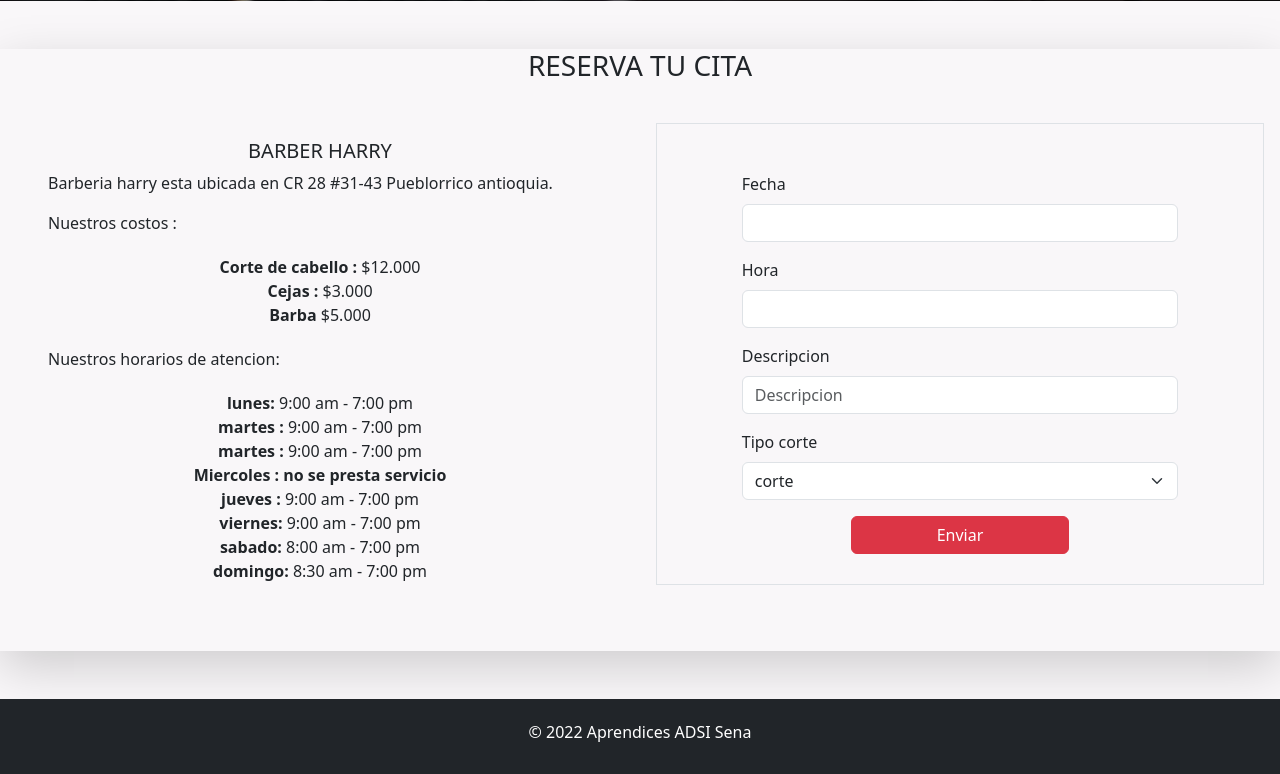
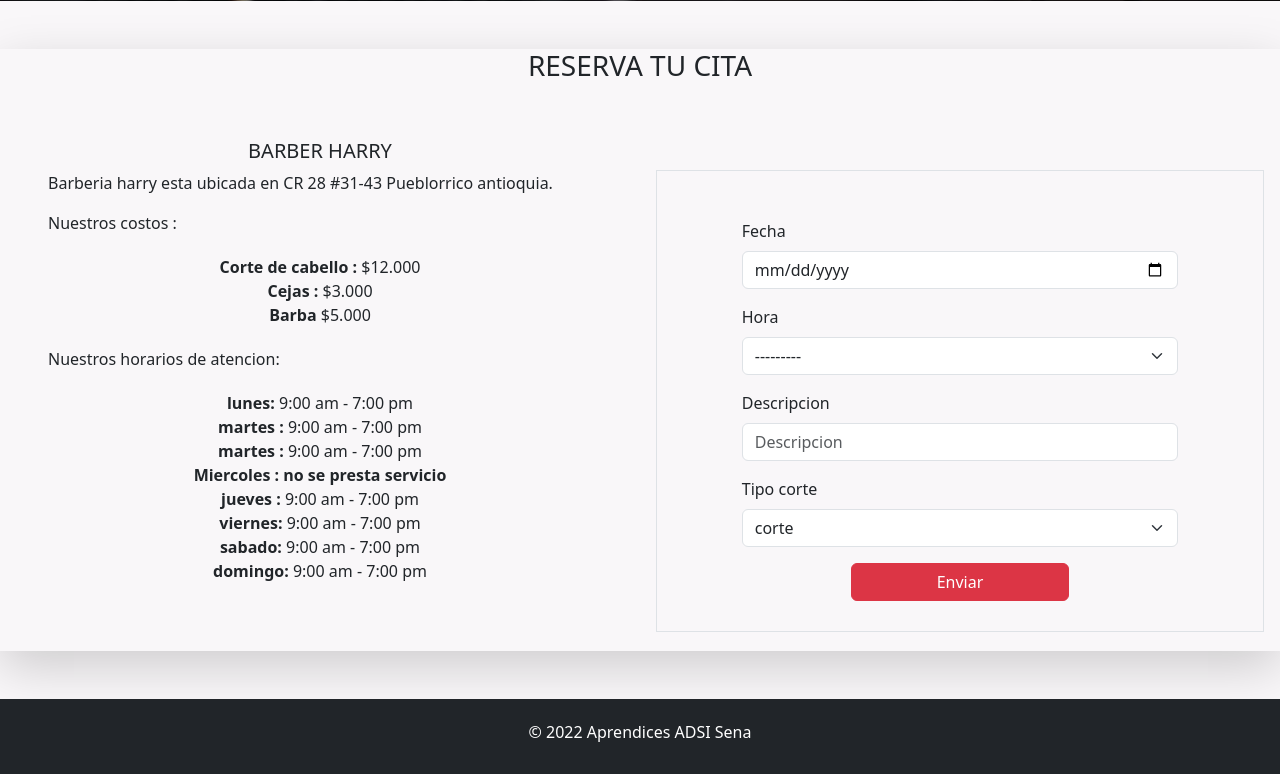
Before and after one commit to ALEJO-29/PR-Barber, a Django app: page /cita/ in a window 1280 px wide. Shown: the part 695-1469 px from the top of the page. Run offline with Django 4.2, Linux system fonts and the light colour scheme; some libraries are stand-ins or nearby versions.

Commit message:
modulo de cita

```diff
--- a/barberiaHarri/barberApp/models.py
+++ b/barberiaHarri/barberApp/models.py
@@ -51,8 +51,33 @@
         ('corte completo', 'corte completo'),
     )
 
-    fecha = models.DateField()
-    hora = models.TimeField()
+
+    hora=(
+        ('9:00','9:00 am'),
+        ('9:30','9:30 am'),
+        ('10:00','10:00 am'),
+        ('10:30','10:30 am'),
+        ('11:00','11:00 am'),
+        ('11:30','11:30 am'),
+        ('12:00','12:00 am'),
+        ('12:30','12:30 pm'),
+        ('1:00','1:00 pm'),
+        ('1:30','1:30 pm'),
+        ('2:00','2:00 pm'),
+        ('2:30','2:30 pm'),
+        ('3:00','3:00 pm'),
+        ('3:30','3:30 pm'),
+        ('4:00','4:00 pm'),
+        ('4:30','4:30 pm'),
+        ('5:00','5:00 pm'),
+        ('5:30','5:30 pm'),
+        ('6:00','6:00 pm'),
+        ('6:30','6:30 pm'),
+        ('7:00','7:00 pm'),
+    )
+
+    fecha = models.DateField(verbose_name="fecha", blank=True, null=True)
+    hora = models.TimeField(choices=hora)
     descripcion = models.CharField(max_length=150)
     tipo_corte= models.CharField(max_length=250, choices=tipo_corte, default=True)
     usuario = models.ForeignKey(Usuario, on_delete=models.CASCADE)
--- a/barberiaHarri/servicios/forms.py
+++ b/barberiaHarri/servicios/forms.py
@@ -1,5 +1,7 @@
 from django import forms
 from barberApp.models import Cita
+from django.forms.widgets import SelectDateWidget
+
 
 tipo_corte = [
     ('corte', 'corte'),
@@ -10,8 +12,36 @@
     ('corte completo', 'corte completo'),
 ]
 
+hora = [
+    ('9:00 am', '9:30 am'),
+    ('9:30 am', '10:00 am'),
+    ('10:00 am', '10:30 am'),
+    ('10:30 am', '11:00 am'),
+    ('11:00 am', '11:30 am'),
+    ('11:30 am', '12:00 am'),
+    ('12:00 m', '12:30 pm'),
+    ('12:30 pm', '1:00 pm'),
+    ('1:00 pm', '1:30 pm'),
+    ('1:30 pm', '2:00 pm'),
+    ('2:00 pm', '2:30 pm'),
+    ('2:30 pm', '3:00 pm'),
+    ('3:00 pm', '3:30 pm'),
+    ('3:30 pm', '4:00 pm'),
+    ('4:00 pm', '4:30 pm'),
+    ('4:30 pm', '5:00 pm'),
+    ('5:00 pm', '5:30 pm'),
+    ('5:30 pm', '6:00 pm'),
+    ('6:00 pm', '6:30 pm'),
+    ('6:30 pm', '7:00 pm'),
+]
+
+
+class DateInput(forms.DateInput):
+    input_type = "date"
+
 
 class CitaForm(forms.ModelForm):
     class Meta:
         model = Cita
         fields = ('fecha', 'hora', 'descripcion', 'tipo_corte')
+        widgets = {'fecha': DateInput(), }
--- a/barberiaHarri/servicios/templates/cita.html
+++ b/barberiaHarri/servicios/templates/cita.html
@@ -48,13 +48,13 @@
                 <li class="list-group-item"><strong> Miercoles : no se presta servicio </strong></li>
                 <li class="list-group-item"><strong> jueves :</strong>  9:00 am - 7:00 pm</li>
                 <li class="list-group-item"><strong> viernes:</strong>  9:00 am - 7:00 pm</li>
-                <li class="list-group-item"><strong> sabado:</strong>  8:00 am - 7:00 pm</li>
-                <li class="list-group-item"><strong> domingo:</strong> 8:30 am - 7:00 pm</li>
+                <li class="list-group-item"><strong> sabado:</strong>  9:00 am - 7:00 pm</li>
+                <li class="list-group-item"><strong> domingo:</strong> 9:00 am - 7:00 pm</li>
             </ul>
         </p>
     </div>
     <div class="col-md-6 ml-1 p-3 ">
-        <div class="container-fluid border mt-3">
+        <div class="container-fluid border" style="margin-top:63px ;">
             <form action="" method="post" class=" mt-5 h-75 w-75 mx-auto">
                 {% csrf_token %}
                 {% bootstrap_form form %}
--- a/barberiaHarri/servicios/views.py
+++ b/barberiaHarri/servicios/views.py
@@ -1,4 +1,4 @@
-from django.shortcuts import render
+from django.shortcuts import render, HttpResponse
 from barberApp.models import Servicio
 from .forms import CitaForm
 
@@ -11,9 +11,10 @@
 
 
 def cita(request):
-    if request.method == "GET":
-        form=CitaForm(request.POST)
-        form=CitaForm()
+    form= CitaForm(request.POST or None, request.FILES or None)
+    if form.is_valid():
+        form.save()
+        return HttpResponse('Reservado con exito')
     return render(request, 'cita.html', {'form': form})
 
 
```
Also changed, not shown: barberiaHarri/barberiaHarri/settings.py (+130 -0 lines), barberiaHarri/barberApp/migrations/0006_alter_cita_fecha.py (added), barberiaHarri/barberApp/migrations/0007_alter_cita_fecha.py (added), barberiaHarri/barberApp/migrations/0008_alter_cita_hora.py (added), barberiaHarri/barberApp/migrations/0009_alter_cita_hora.py (added), barberiaHarri/db.sqlite3.
